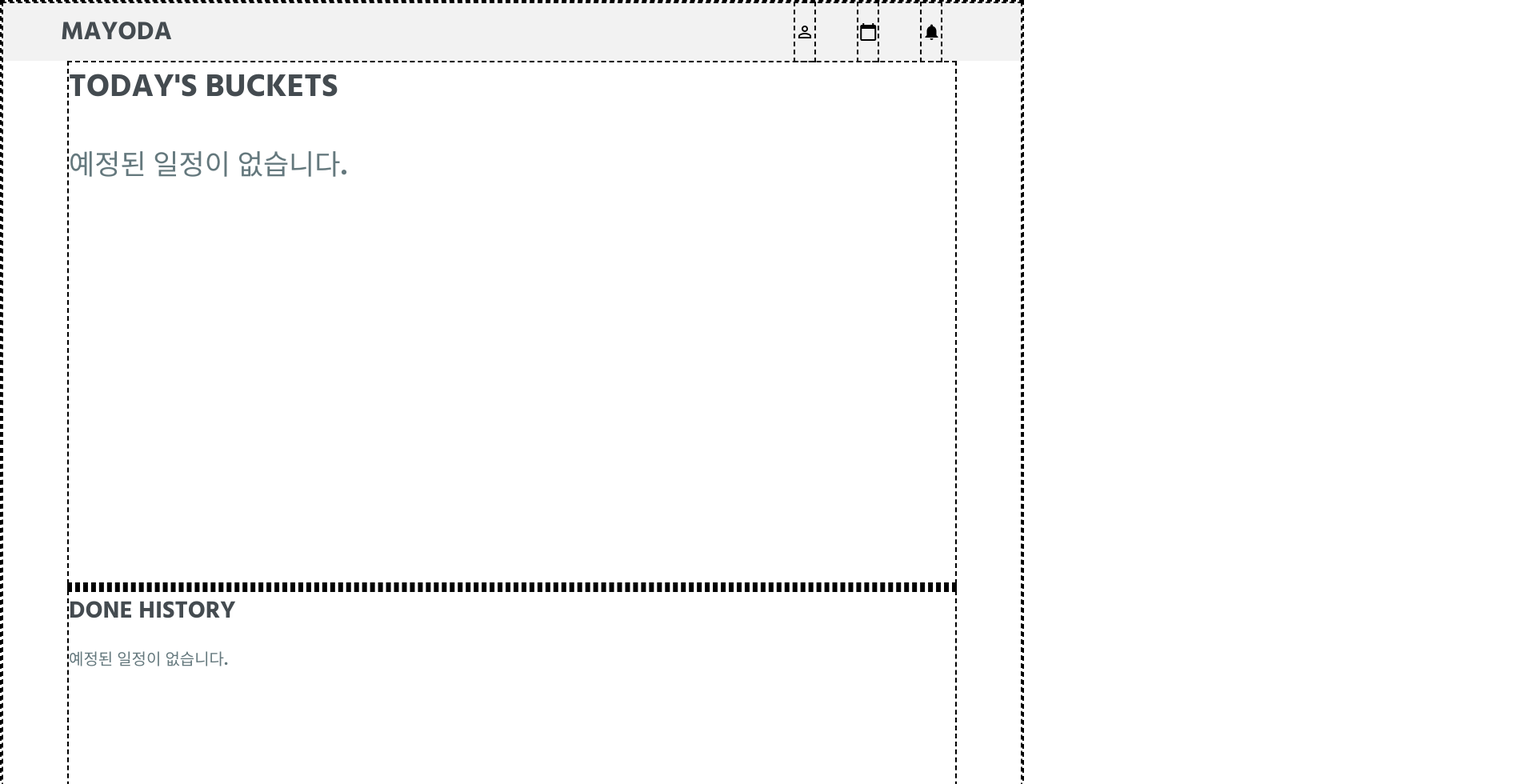
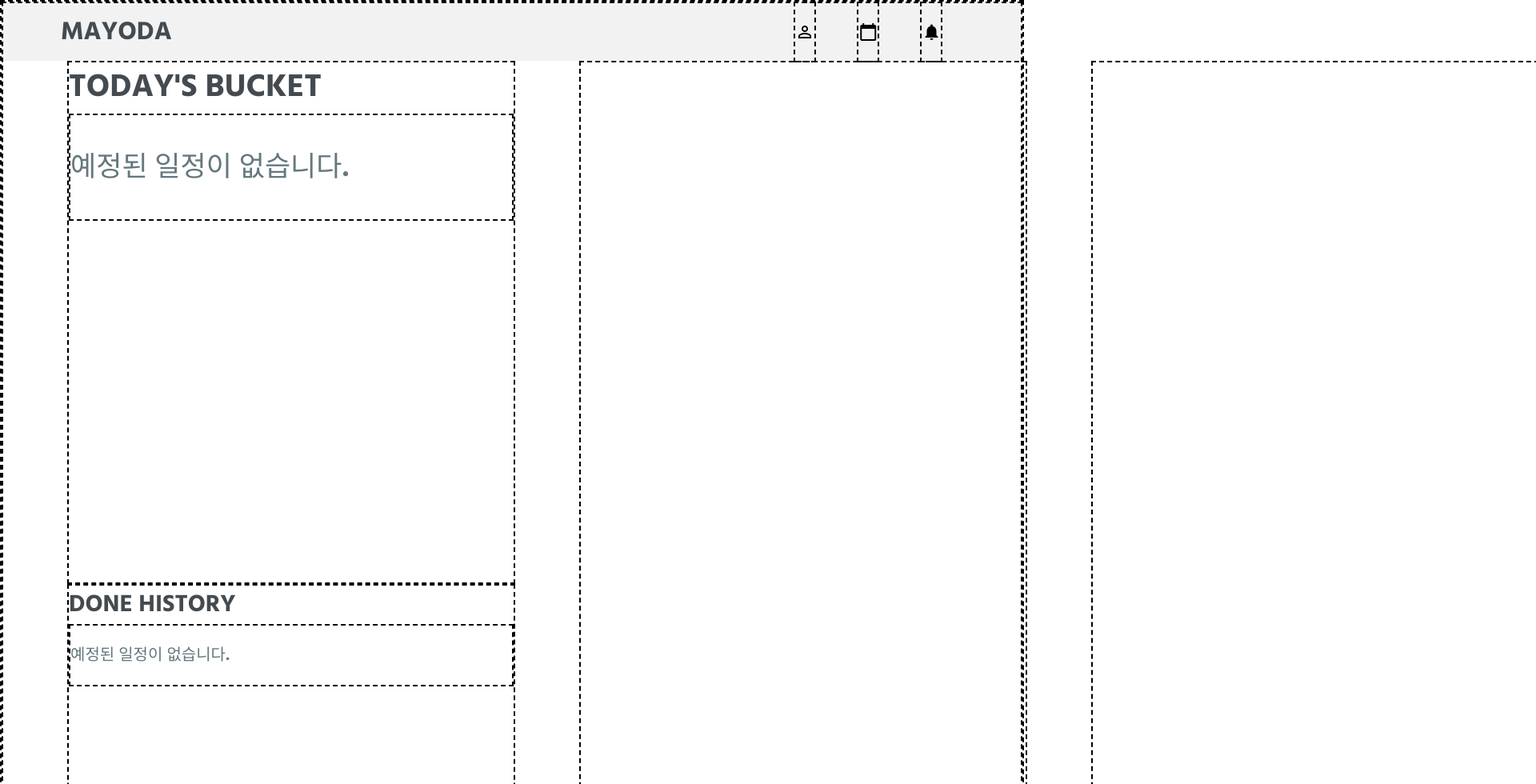
Before and after one commit to FX-KNUT/fd_Mayoda, a React (Create React App) app in the folder frontend/: page / in a window 1280 px wide. Shown: the top 980 px of the page at 80% size, 1920 px wide, since content can reach past the window. Built offline with nearby package versions, Linux system fonts and the light colour scheme.

Commit message:
main js commit

```diff
--- a/frontend/src/components/main/main.css
+++ b/frontend/src/components/main/main.css
@@ -1,9 +1,6 @@
 @import url('https://fonts.googleapis.com/css2?family=Hind:wght@700&display=swap');
 @import url('https://fonts.googleapis.com/css2?family=Do+Hyeon&family=Hind:wght@700&display=swap');
 
-body {
-  font-family: 'Hind', sans-serif;
-}
 div {
   border: dashed 2px black;
 }
@@ -11,26 +8,38 @@ div {
   padding: 0px 80px;
 }
 
-#main {
+main {
   display: grid;
   grid-template-columns: repeat(3, 560px);
   grid-column-gap: 80px;
 }
 .today {
-  height: 650px;
+    height : 650px;
+    text-align : left;
+}
+.today_style {
   font-size : 35px;
   color : hsl(192,11%,44%);
   text-align : left;
+
+  display : flex;
+  flex-direction : column;
 }
 .today span {
   font-size : 40px;
   color : hsl(205,8%,29%);
 }
 .done {
-  height: 350px;
+    height : 350px;
+    text-align : left;
+}
+.done_style {
   font-size : 20px;
   color : hsl(192,11%,44%);
   text-align : left;
+
+  display : flex;
+  flex-direction : column;
 }
 .done span{
     font-size : 30px;
--- a/frontend/src/components/main/main.jsx
+++ b/frontend/src/components/main/main.jsx
@@ -1,23 +1,25 @@
-import React from 'react';
-import './main.css';
+import React from "react";
+import "./main.css";
 
-function Main() {
+const Main = () => {
   return (
     <main class="padding">
-
-        <div class='today'>
-            <span>TODAY'S BUCKETS</span> <br/>
+      <div class='today'>
+          <span>TODAY'S BUCKET</span>
+          <div class='today_style'>
+              <p>예정된 일정이 없습니다.</p>
+          </div>
+      </div>
+      <div class="size"></div>
+      <div class="size"></div>
+      <div class="done">
+        <span>DONE HISTORY</span>
+        <div class='done_style'>
             <p>예정된 일정이 없습니다.</p>
         </div>
-        <div class='size'></div>
-        <div class='size'></div>
-        <div class='done'>
-            <span>DONE HISTORY</span> <br/>
-            <p>예정된 일정이 없습니다.</p>
-        </div>
-
+      </div>
     </main>
-  )
-}
+  );
+};
 
 export default Main;
--- a/frontend/src/index.css
+++ b/frontend/src/index.css
@@ -6,7 +6,9 @@ body {
   -webkit-font-smoothing: antialiased;
   -moz-osx-font-smoothing: grayscale;
 }
-
+body {
+  font-family: 'Hind';
+}
 code {
   font-family: source-code-pro, Menlo, Monaco, Consolas, 'Courier New',
     monospace;
```
